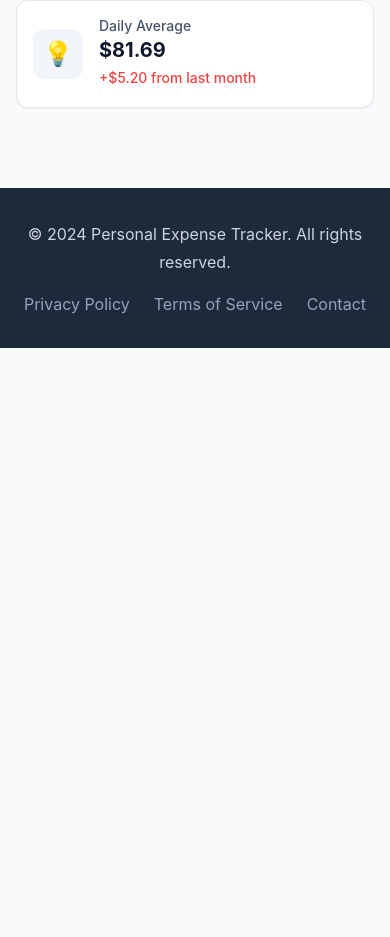
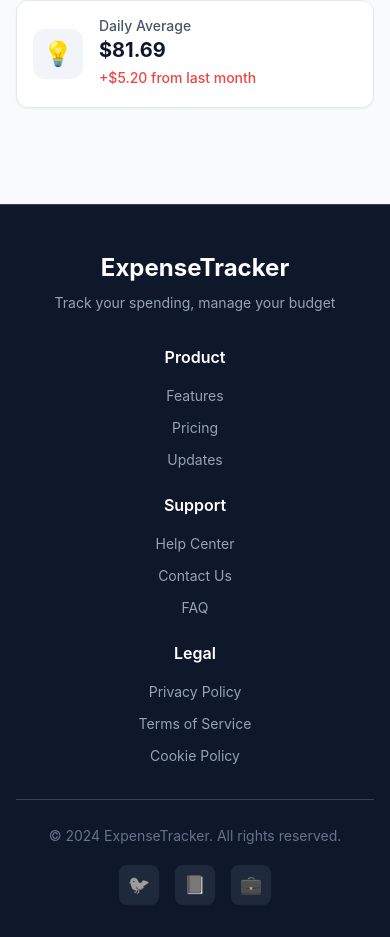
Before and after one commit to GunuCodes/Expense-Tracker-Tom-Web, a plain HTML site: page index.html in a window 390 px wide. Shown: the part 4378-5315 px from the top of the page. Before the commit the page ends 4726 px from the top, so only its background shows below. Drawn offline with nearby package versions, Linux system fonts and the light colour scheme.

Commit message:
Revamp footer section: Redesigned the footer in HTML to include brand information, product, support, and legal links. Enhanced CSS for improved layout, responsiveness, and visual appeal, including new social media links and styling adjustments.

```diff
--- a/css/style.css
+++ b/css/style.css
@@ -1451,39 +1451,133 @@ p {
   box-shadow: 0 0 0 3px rgb(37 99 235 / 0.1);
 }
 
-/* Footer */
+/* ========================================
+   FOOTER SECTION
+   ======================================== */
 .footer {
-  background-color: var(--color-gray-800);
+  background-color: var(--color-gray-900);
   color: var(--color-gray-300);
-  padding: var(--spacing-8) 0;
-  margin-top: var(--spacing-12);
+  padding: var(--spacing-12) 0 var(--spacing-8);
+  margin-top: var(--spacing-16);
+  border-top: 1px solid var(--color-gray-700);
 }
 
 .footer__content {
   display: flex;
   flex-direction: column;
-  gap: var(--spacing-4);
+  gap: var(--spacing-8);
+}
+
+.footer__main {
+  display: grid;
+  grid-template-columns: 1fr;
+  gap: var(--spacing-8);
+}
+
+.footer__brand {
   text-align: center;
 }
 
-.footer__text {
+.footer__title {
+  font-size: var(--font-size-2xl);
+  font-weight: var(--font-weight-bold);
+  color: var(--color-white);
+  margin-bottom: var(--spacing-2);
+}
+
+.footer__tagline {
+  color: var(--color-gray-400);
+  font-size: var(--font-size-sm);
   margin-bottom: 0;
 }
 
 .footer__links {
-  display: flex;
-  justify-content: center;
+  display: grid;
+  grid-template-columns: repeat(auto-fit, minmax(200px, 1fr));
   gap: var(--spacing-6);
-  flex-wrap: wrap;
+}
+
+.footer__section {
+  text-align: center;
+}
+
+.footer__section-title {
+  font-size: var(--font-size-base);
+  font-weight: var(--font-weight-semibold);
+  color: var(--color-white);
+  margin-bottom: var(--spacing-4);
+}
+
+.footer__list {
+  display: flex;
+  flex-direction: column;
+  gap: var(--spacing-2);
+  list-style: none;
+  padding: 0;
+  margin: 0;
 }
 
 .footer__link {
   color: var(--color-gray-400);
+  font-size: var(--font-size-sm);
+  text-decoration: none;
   transition: color var(--transition-fast);
+  padding: var(--spacing-1) 0;
 }
 
 .footer__link:hover {
   color: var(--color-white);
+}
+
+.footer__bottom {
+  display: flex;
+  flex-direction: column;
+  align-items: center;
+  gap: var(--spacing-4);
+  padding-top: var(--spacing-6);
+  border-top: 1px solid var(--color-gray-700);
+}
+
+.footer__copyright {
+  text-align: center;
+}
+
+.footer__text {
+  color: var(--color-gray-500);
+  font-size: var(--font-size-sm);
+  margin: 0;
+}
+
+.footer__social {
+  display: flex;
+  gap: var(--spacing-4);
+}
+
+.footer__social-link {
+  display: flex;
+  align-items: center;
+  justify-content: center;
+  width: 40px;
+  height: 40px;
+  background-color: var(--color-gray-800);
+  border-radius: var(--border-radius-md);
+  transition: all var(--transition-fast);
+  text-decoration: none;
+}
+
+.footer__social-link:hover {
+  background-color: var(--color-primary);
+  transform: translateY(-2px);
+}
+
+.footer__social-icon {
+  font-size: var(--font-size-lg);
+  filter: grayscale(100%);
+  transition: filter var(--transition-fast);
+}
+
+.footer__social-link:hover .footer__social-icon {
+  filter: grayscale(0%);
 }
 
 /* ========================================
@@ -1514,6 +1608,25 @@ p {
   .reports__summary {
     grid-template-columns: repeat(2, 1fr);
   }
+
+  .footer__main {
+    grid-template-columns: 1fr 2fr;
+    align-items: start;
+  }
+
+  .footer__brand {
+    text-align: left;
+  }
+
+  .footer__section {
+    text-align: left;
+  }
+
+  .footer__bottom {
+    flex-direction: row;
+    justify-content: space-between;
+    align-items: center;
+  }
 }
 
 @media (min-width: 768px) {
@@ -1559,6 +1672,16 @@ p {
 
   .reports__summary {
     grid-template-columns: repeat(4, 1fr);
+  }
+
+  .footer__main {
+    grid-template-columns: 1fr 3fr;
+    gap: var(--spacing-12);
+  }
+
+  .footer__links {
+    grid-template-columns: repeat(3, 1fr);
+    gap: var(--spacing-8);
   }
 }
 
--- a/index.html
+++ b/index.html
@@ -435,11 +435,58 @@
     <footer class="footer">
         <div class="container">
             <div class="footer__content">
-                <p class="footer__text">&copy; 2024 Personal Expense Tracker. All rights reserved.</p>
-                <div class="footer__links">
-                    <a href="#privacy" class="footer__link">Privacy Policy</a>
-                    <a href="#terms" class="footer__link">Terms of Service</a>
-                    <a href="#contact" class="footer__link">Contact</a>
+                <div class="footer__main">
+                    <div class="footer__brand">
+                        <h3 class="footer__title">ExpenseTracker</h3>
+                        <p class="footer__tagline">Track your spending, manage your budget</p>
+                    </div>
+
+                    <div class="footer__links">
+                        <div class="footer__section">
+                            <h4 class="footer__section-title">Product</h4>
+                            <ul class="footer__list">
+                                <li><a href="#features" class="footer__link">Features</a></li>
+                                <li><a href="#pricing" class="footer__link">Pricing</a></li>
+                                <li><a href="#updates" class="footer__link">Updates</a></li>
+                            </ul>
+                        </div>
+
+                        <div class="footer__section">
+                            <h4 class="footer__section-title">Support</h4>
+                            <ul class="footer__list">
+                                <li><a href="#help" class="footer__link">Help Center</a></li>
+                                <li><a href="#contact" class="footer__link">Contact Us</a></li>
+                                <li><a href="#faq" class="footer__link">FAQ</a></li>
+                            </ul>
+                        </div>
+
+                        <div class="footer__section">
+                            <h4 class="footer__section-title">Legal</h4>
+                            <ul class="footer__list">
+                                <li><a href="#privacy" class="footer__link">Privacy Policy</a></li>
+                                <li><a href="#terms" class="footer__link">Terms of Service</a></li>
+                                <li><a href="#cookies" class="footer__link">Cookie Policy</a></li>
+                            </ul>
+                        </div>
+                    </div>
+                </div>
+
+                <div class="footer__bottom">
+                    <div class="footer__copyright">
+                        <p class="footer__text">&copy; 2024 ExpenseTracker. All rights reserved.</p>
+                    </div>
+
+                    <div class="footer__social">
+                        <a href="#" class="footer__social-link" aria-label="Follow us on Twitter">
+                            <span class="footer__social-icon">🐦</span>
+                        </a>
+                        <a href="#" class="footer__social-link" aria-label="Follow us on Facebook">
+                            <span class="footer__social-icon">📘</span>
+                        </a>
+                        <a href="#" class="footer__social-link" aria-label="Follow us on LinkedIn">
+                            <span class="footer__social-icon">💼</span>
+                        </a>
+                    </div>
                 </div>
             </div>
         </div>
```
